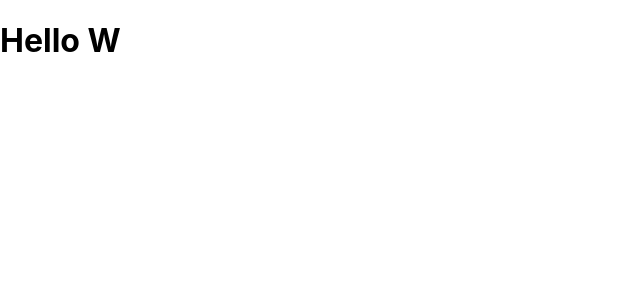
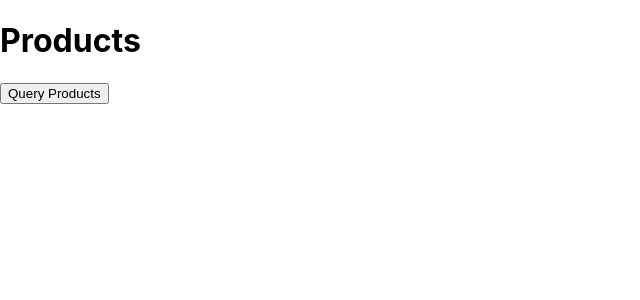
Before and after one commit to dione616/amazon-ts-react-apollo, a React (Create React App) app in the folder client/: page / in a window 1280 px wide. Shown: the top 300 px of the page, without its empty margins (0-640 px from the left). Built offline with nearby package versions, Linux system fonts and the light colour scheme.

Commit message:
Create query products functionality

```diff
--- a/client/package.json
+++ b/client/package.json
@@ -39,5 +39,6 @@
       "last 1 firefox version",
       "last 1 safari version"
     ]
-  }
+  },
+  "proxy": "http://localhost:9000"
 }
--- a/client/src/App.tsx
+++ b/client/src/App.tsx
@@ -1,7 +1,8 @@
 import React from "react";
+import Products from "./sections";
 
 function App() {
-  return <h1>Hello W</h1>;
+  return <Products />;
 }
 
 export default App;
--- /dev/null
+++ b/client/src/lib/api/index.ts
@@ -0,0 +1 @@
+export * from "./server";
--- /dev/null
+++ b/client/src/lib/api/server.ts
@@ -0,0 +1,16 @@
+interface Body {
+  query: string;
+}
+export const server = {
+  fetch: async (body: Body) => {
+    const res = await fetch(`/api`, {
+      method: "POST",
+      headers: {
+        "Content-Type": "application/json",
+      },
+      body: JSON.stringify(body),
+    });
+
+    return res.json();
+  },
+};
--- /dev/null
+++ b/client/src/sections/index.ts
@@ -0,0 +1,3 @@
+import Products from "./products";
+
+export default Products;
--- /dev/null
+++ b/client/src/sections/products/index.tsx
@@ -0,0 +1,32 @@
+import React from "react";
+import { server } from "../../lib/api";
+
+const PRODUCTS = `
+  query Products{
+    products{
+      id
+      title
+      description
+      price
+      seller
+      image
+      rating
+    }
+  }
+`;
+
+const Products: React.FC = () => {
+  const fetchData = async () => {
+    const products = await server.fetch({ query: PRODUCTS });
+
+    console.log(products);
+  };
+  return (
+    <>
+      <h1>Products</h1>
+      <button onClick={fetchData}>Query Products</button>
+    </>
+  );
+};
+
+export default Products;
```
Also changed, not shown: 1 other file (tests, documents, lock files or other folders).
